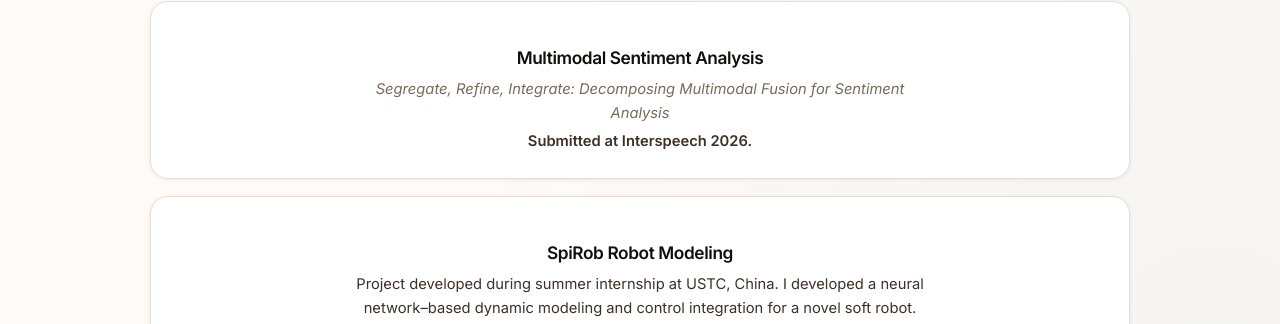
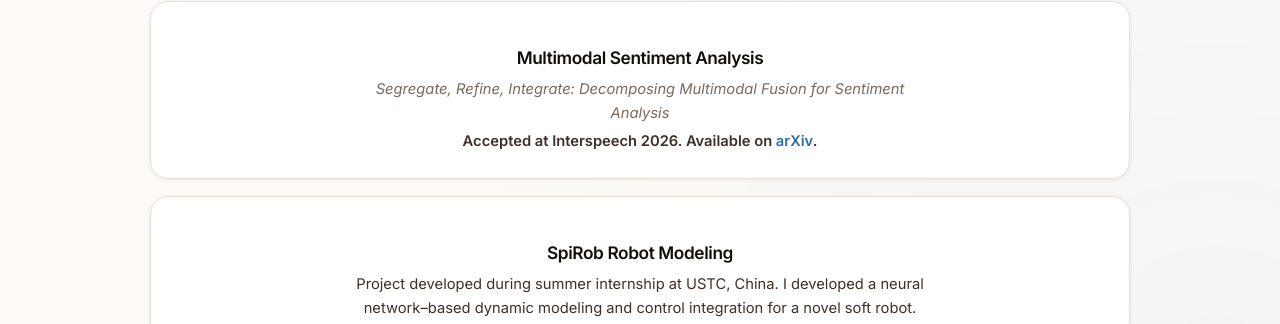
Before and after one commit to nickxir12/nickxir12.github.io, a Jekyll site: the page built from projects.md, in a window 1280 px wide and 1058 px high. Shown: the part 711-1035 px from the top of the window. Built offline with Jekyll 4.4.1, drawn with Linux system fonts in a browser that asks for light colours; some web fonts are replaced.

Commit message:
Mark Interspeech paper accepted and link its arXiv preprint
Close the unterminated <a> tag so the link does not swallow the rest
of the line.

Co-Authored-By: Claude Opus 5 <noreply@anthropic.com>

```diff
--- a/projects.md
+++ b/projects.md
@@ -51,7 +51,7 @@ permalink: /projects.html
     <div class="project-card card">
       <h3>Multimodal Sentiment Analysis</h3>
       <p><em>Segregate, Refine, Integrate: Decomposing Multimodal Fusion for Sentiment Analysis</em></p>
-      <p class="conference-note">Submitted at Interspeech 2026.</p>
+      <p class="conference-note">Accepted at Interspeech 2026. Available on <a href="https://arxiv.org/abs/2607.12686" target="_blank" rel="noopener">arXiv</a>.</p>
     </div>
 
     <div class="project-card card">
```
